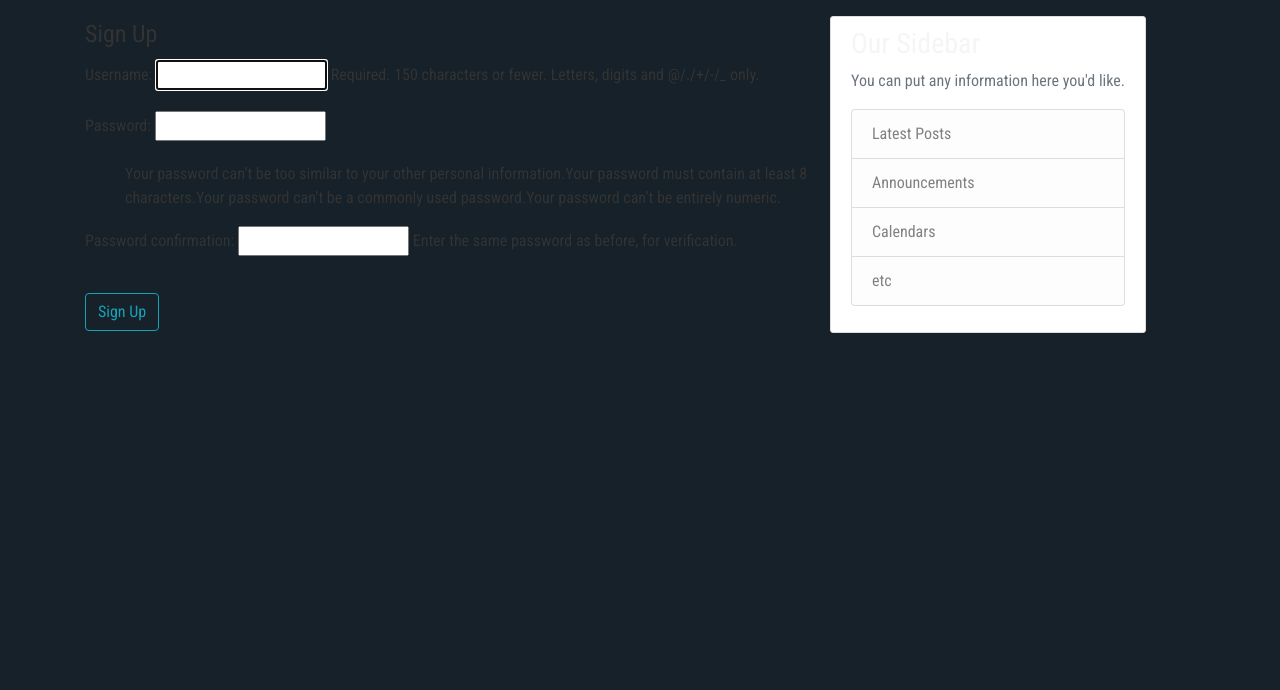
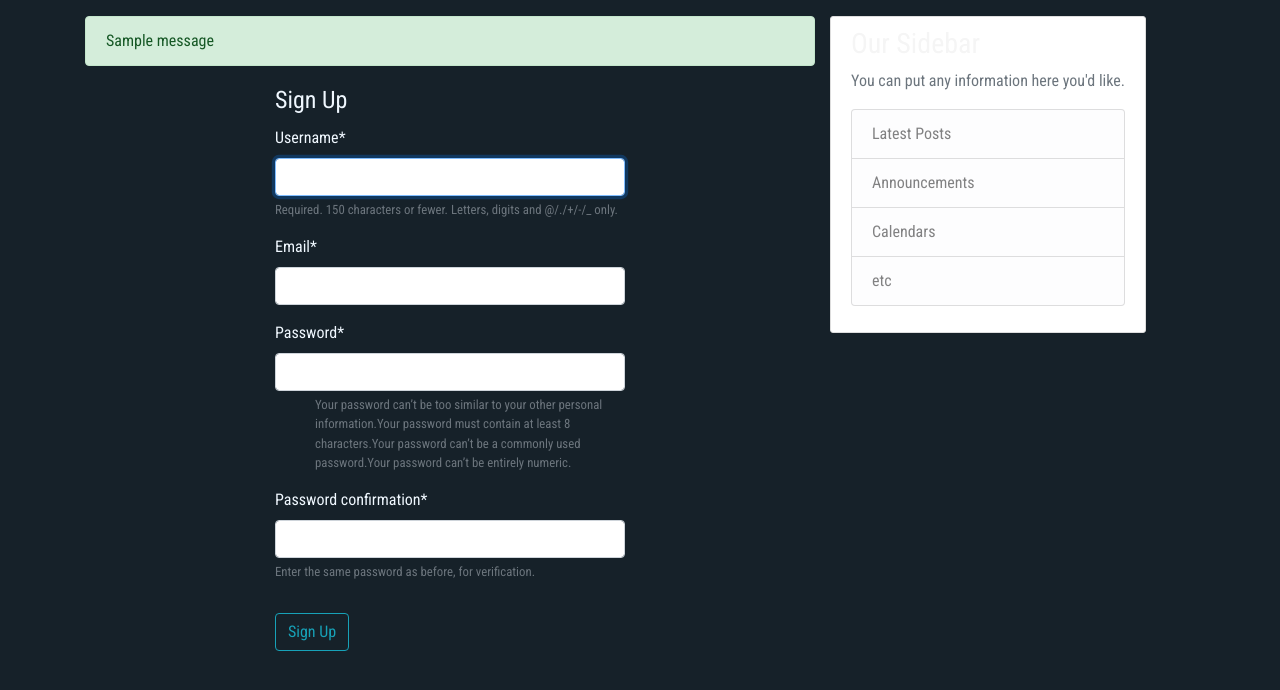
Before and after one commit to University-Code/uni-code, a Django app: page /register/ in a window 1280 px wide. Shown: the part 64-754 px from the top of the page. Run offline with Django 3.2, Linux system fonts and the light colour scheme; tables that the repository leaves empty hold one stand-in row (values such as "Sample post"); one stand-in notice (Sample message) is shown; some libraries are stand-ins or nearby versions.

Commit message:
Add User creation functionality to /register
Added new dependecy 'cripsy-forms' to requirements for simple form styling.

```diff
--- a/requirements.txt
+++ b/requirements.txt
@@ -1,3 +1,4 @@
 Django==2.2.5
+django-crispy-forms==1.7.2
 pytz==2019.2
 sqlparse==0.3.0
--- a/unicode/problems/static/problems/style.css
+++ b/unicode/problems/static/problems/style.css
@@ -9,11 +9,11 @@ body {
 h1,h2,h3,h4,h5,h6 {
 	color: #f5f5f5;
 }
+
 div{
 	font-family: 'Roboto Condensed', sans-serif;
 
 }
-
 
 ul {
 	margin: 0;
--- a/unicode/problems/templates/problems/base.html
+++ b/unicode/problems/templates/problems/base.html
@@ -98,6 +98,13 @@
     <main role="main" class="container">
     <div class="row">
         <div class="col-md-8">
+            {% if messages %}
+                {% for message in messages %}
+                    <div class="alert alert-{{ message.tags }}">
+                        {{ message }}
+                    </div>
+                {% endfor %}
+            {% endif %}
         {% block content %}{% endblock %}
         </div>
         <div class="">
--- a/unicode/unicode/settings.py
+++ b/unicode/unicode/settings.py
@@ -33,6 +33,7 @@ ALLOWED_HOSTS = []
 INSTALLED_APPS = [
     'problems.apps.ProblemsConfig',
     'users.apps.UsersConfig',
+    'crispy_forms',
     'django.contrib.admin',
     'django.contrib.auth',
     'django.contrib.contenttypes',
@@ -120,3 +121,5 @@ USE_TZ = True
 # https://docs.djangoproject.com/en/2.2/howto/static-files/
 
 STATIC_URL = '/static/'
+
+CRISPY_TEMPLATE_PACK = 'bootstrap4'
--- /dev/null
+++ b/unicode/users/forms.py
@@ -0,0 +1,10 @@
+from django import forms
+from django.contrib.auth.models import User
+from django.contrib.auth.forms import UserCreationForm
+
+class UserRegistrationForm(UserCreationForm):
+    email = forms.EmailField()
+
+    class Meta:
+        model = User
+        fields = ['username', 'email', 'password1', 'password2']
--- a/unicode/users/templates/users/register.html
+++ b/unicode/users/templates/users/register.html
@@ -1,15 +1,19 @@
 {% extends "problems/base.html" %}
+{% load crispy_forms_tags %}
 {% block content %}
-    <div>
-        <form action="POST">
+    <div class="row" style="color: aliceblue">
+        <div class="col-md-3"></div>
+        <div class="col-md-6">
+            <form method="POST">
                 {% csrf_token %}
                 <fieldset class="form-group">
                     <legend>Sign Up</legend>
-                {{ form.as_p }}
+                    {{ form|crispy }}
                 </fieldset>
                 <div class="form-group">
                     <button type="submit" class="btn btn-outline-info">Sign Up</button>
                 </div>
             </form>
         </div>
+    </div>
 {% endblock content %}
--- a/unicode/users/views.py
+++ b/unicode/users/views.py
@@ -1,6 +1,17 @@
-from django.shortcuts import render
-from django.contrib.auth.forms import UserCreationForm
+from django.shortcuts import render, redirect
+from . forms import UserRegistrationForm
+from django.contrib import messages
 
 def register(request):
-    registration_form = UserCreationForm()
+    if request.method == 'POST':
+        registration_form = UserRegistrationForm(request.POST)
+        if registration_form.is_valid():
+            registration_form.save()
+            username = registration_form.cleaned_data.get('username')
+            messages.success(request, f'Account created for {username}!')
+            print("yo")
+            return redirect('problems-landing')
+
+    else:
+        registration_form = UserRegistrationForm()
     return render(request, 'users/register.html', {'form' : registration_form})
```
Lines whose indentation alone changed are shown as unchanged.
